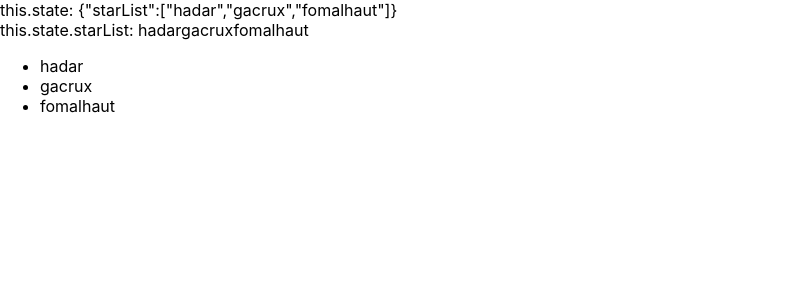
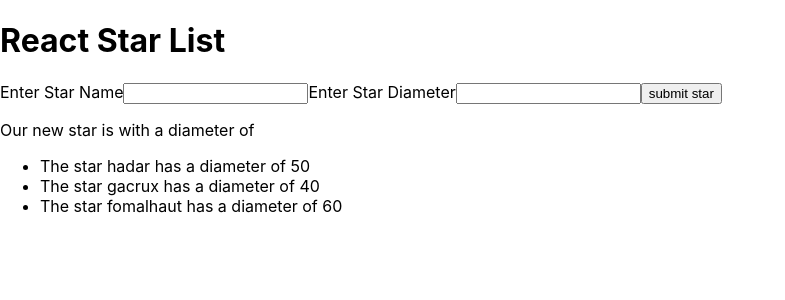
Before and after one commit to hayadam88/reactpractice2, a React (Create React App) app: page / in a window 1280 px wide. Shown: the top 300 px of the page, without its empty margins (0-785 px from the left). Built offline with nearby package versions, Linux system fonts and the light colour scheme.

Commit message:
Beginning of Props video

```diff
--- a/src/components/App/App.js
+++ b/src/components/App/App.js
@@ -1,5 +1,5 @@
 import React, {Component} from 'react';
-
+import Header from '../Header/Header'
 
 class App extends Component {
 
@@ -7,32 +7,105 @@ class App extends Component {
     super(props)
 
       this.state = {
-        starList: ['hadar', 'gacrux', 'fomalhaut']
+        starList: [
+          { name: 'hadar',
+            diameter: 50,
+
+          },
+          { name:'gacrux',
+            diameter: 40,
+
+          },
+          { name: 'fomalhaut',
+            diameter: 60,
+
+          },
+      ],// end array
+      newStar: {
+        name: '',
+        diameter: '',
       }
+      }//end state
 
+
+  this.handleSubmit = this.handleSubmit.bind(this);
   }// end constructor
 
+  handleChangeFor = (propertyName) => {
+    return (event) => {
+      this.setState({
+        newStar: {
+          ...this.state.newStar,
+          [propertyName]: event.target.value,
+        }
+      });
+    }
+  }
+
+  handleSubmit(event) {
+    event.preventDefault();
+    console.log(this.state.newStar);
+
+    this.setState({
+      // pushes the new star item into the starList array when we click submit
+      starList: [...this.state.starList, this.state.newStar],
+      //this then clears the input fields because we set the input values below to these properties
+      newStar: {
+        name: '',
+        diameter: '',
+      }
+    })
+
+  }
 
 
   render() {
-    let starListItemArray = [];
-    for (let i=0; i<this.state.starList.length; i++){
-      const starListItem = <li>{this.state.starList[i]}</li>
-      starListItemArray.push(starListItem);
-    }
+    // let starListItemArray = [];
+
+    //   for (let i=0; i<this.state.starList.length; i++){
+    //   const starListItem = <li>{this.state.starList[i]}</li>
+    //   starListItemArray.push(starListItem);
+    // }
 
 
+    // this.state.starList.forEach(star => {
+    //   const starListItem = <li>{star}</li>
+    //   starListItemArray.push(starListItem);
+    // })
+
+    // const starListItemArray = this.state.starList.map(star => {
+    //   const starListItem = <li>{star}</li>
+    //   return starListItem
+    // })
+
+    //  const starListItemArray = this.state.starList.map(star => {
+    //   return <li>{star}</li>;
+    // })
+
+    //const starListItemArray = this.state.starList.map(star => <li>{star}</li>);
 
     return (
     <>
-      <div>
-        this.state: {JSON.stringify(this.state)}
+
+      <Header />
+
+      <form onSubmit={this.handleSubmit}>
+
+        {/* this.state: {JSON.stringify(this.state)}
       </div>
       <div>
-        this.state.starList: {this.state.starList}
-      </div>
+        this.state.starList: {JSON.stringify(this.state.starList)} */}
+
+        Enter Star Name<input value={this.state.newStar.name} onChange={this.handleChangeFor('name')}/>
+        Enter Star Diameter<input value={this.state.newStar.diameter} onChange={this.handleChangeFor('diameter')}/>
+        <input type='submit' value='submit star'/>
+        <p>Our new star is {this.state.newStar.name} with a diameter of {this.state.newStar.diameter}</p>
+
+      </form>
       <ul>
-        {starListItemArray}
+
+        {this.state.starList.map(star => <li key={star.name}>The star {star.name} has a diameter of {star.diameter}</li>)}
+        {/*{starListItemArray}*/}
       </ul>
     </>
     );
--- /dev/null
+++ b/src/components/Header/Header.js
@@ -0,0 +1,17 @@
+import React, {Component} from 'react';
+
+
+class Header extends Component {
+
+    render(){
+        return(
+        <header>
+        <h1>React Star List</h1>
+        </header>
+        )
+
+    }
+
+}//end Header
+
+export default Header;
```
